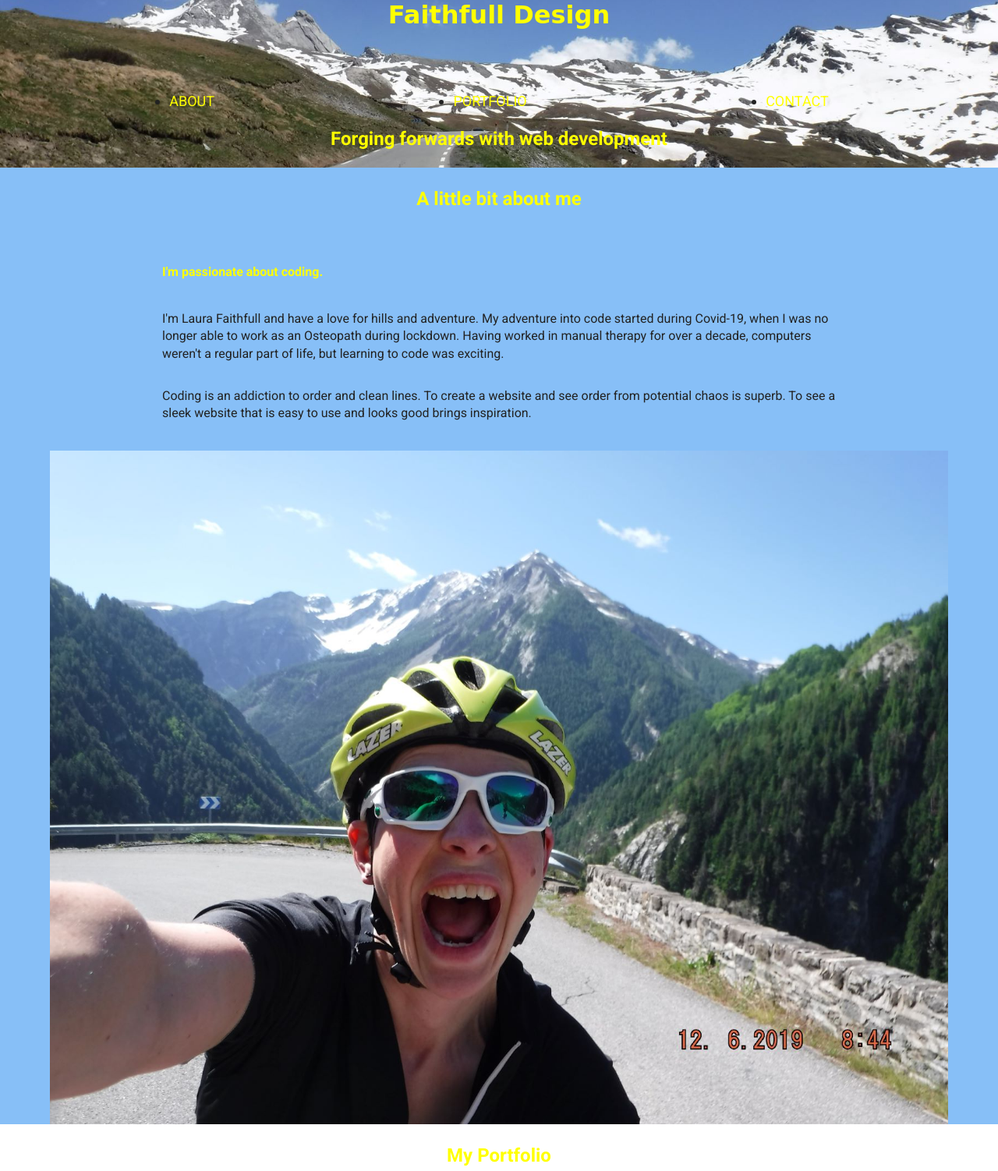
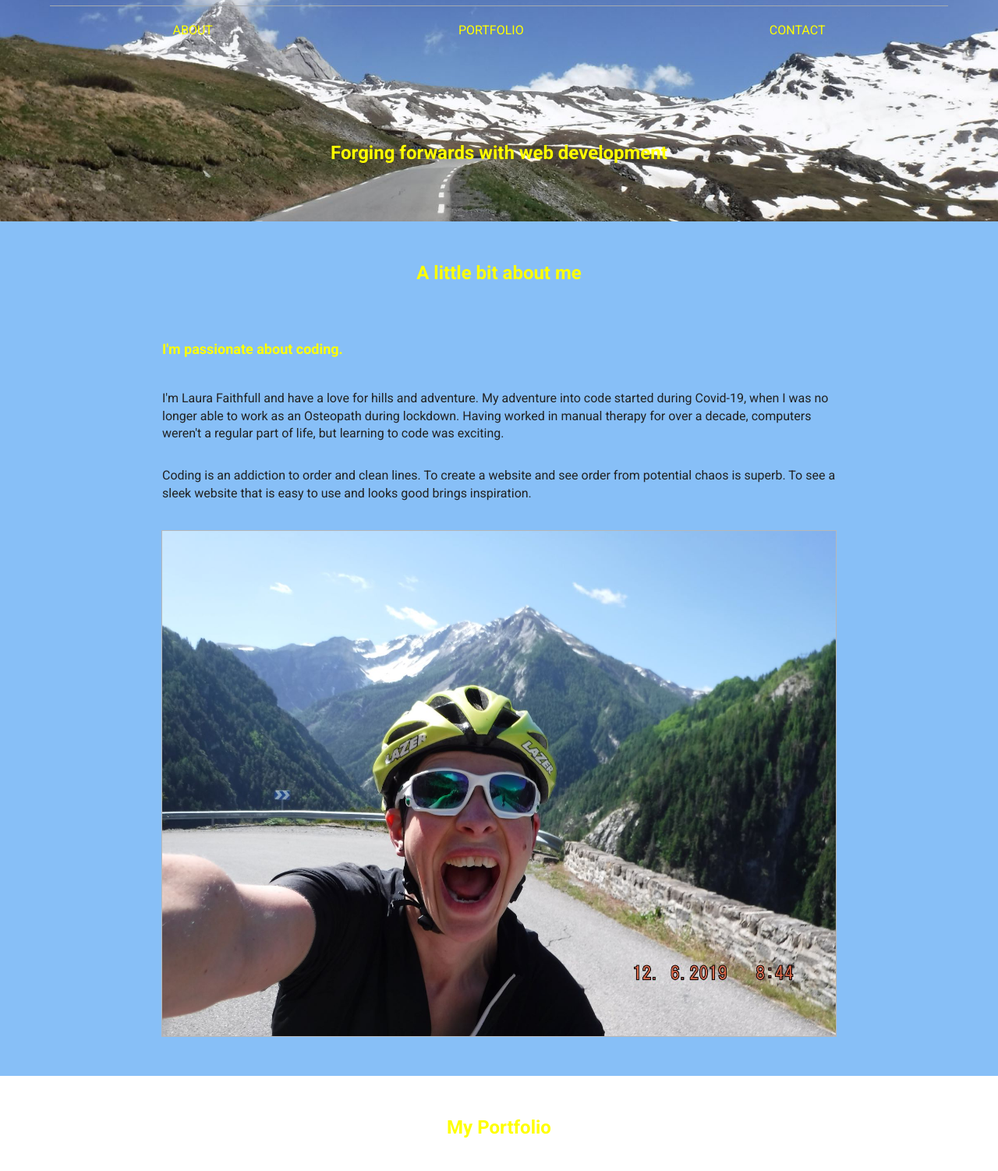
Before and after one commit to l-faithfull/faithfull-design, a website built with Parcel: page index.html in a window 1280 px wide. Shown: the part 78-1580 px from the top of the page at 78% size. Built offline with nearby package versions, Linux system fonts and the light colour scheme; a web font is replaced by a local one.

Commit message:
Header, About & Projects CSS fine-tuned

```diff
--- a/css/main.css
+++ b/css/main.css
@@ -112,6 +112,11 @@ h4 {
 
 h3 {
   font-size: 1.5em;
+  margin-top: 50px;
+}
+
+h4 {
+  font-size: 1.125em;
 }
 
 a {
@@ -119,16 +124,17 @@ a {
   text-decoration: none;
 }
 
-.content-wrapper {
-  width: 90%;
-  display: flex;
-  justify-content: center;
-  align-items: center;
-  flex-flow: column wrap;
+ul {
+  margin: 0;
+  padding: 0;
+}
+
+li {
+  list-style-type: none;
 }
 
 img {
-width: 100%;
+  width: 100%;
 }
 
 address {
@@ -145,6 +151,27 @@ header,
   flex-flow: row wrap;
 }
 
+.content-wrapper {
+  width: 90%;
+  display: flex;
+  justify-content: center;
+  align-items: center;
+  flex-flow: column wrap;
+}
+
+.description-content,
+.image-content {
+  display: flex;
+  justify-content: center;
+  align-items: center;
+  flex-flow: column wrap;
+}
+
+.image-content {
+  width: 75%;
+  border: 1px solid #b7b7b7;
+}
+
 
 /*========================================
  HEADER - MOBILE
@@ -153,6 +180,7 @@ header {
   background: url('../img/dream.jpg');
   background-position: center;
   background-size: cover;
+  min-height: 350px;
 }
 
 header .content-wrapper {
@@ -164,12 +192,20 @@ header h1 {
   font-size: 2em;
   font-weight: bold;
   margin: 0;
-  padding: 75px 25px;
+  padding: 30px 25px 0px 25px;
+}
+
+.header-divider {
+  width: 100%;
+  height: 1px;
+  margin: 10px 0;
+  background-color: #a3aab1;
 }
 
 header h2 {
   font-size: 1.5em;
   text-align: center;
+  padding: 100px 0 50px 0;
 }
 
 /*------ nav bar -------- */
@@ -192,8 +228,8 @@ nav ul {
 }
 
 nav ul li {
-  font-size: 1.125em;
   text-transform: uppercase;
+  margin: 10px 15px;
 }
 
 nav ul li a {
@@ -217,30 +253,23 @@ nav ul li a {
   padding: 20px 0;
 }
 
-#about .description-content,
 #about .image-content {
+  margin-bottom: 50px;
+}
+
+/*========================================
+ PORTFOLIO - MOBILE
+==========================================*/
+#portfolio .project {
   display: flex;
   justify-content: center;
   align-items: center;
   flex-flow: column wrap;
+  margin: 50px 0;
+  width: 75%;
 }
 
-
-/*========================================
- PORTFOLIO - MOBILE
-==========================================*/
-#portfolio .project .description-content,
-#portfolio .project .image-content {
-  width: 49%;
-  display: flex;
-  justify-content: center;
-  align-items: center;
-  flex-flow: row nowrap;
-}
-
-#portfolio .project .image-content {
-  border: 1px solid #b7b7b7;
-}
+/* figure out how to make image-content bigger */
 
 #portfolio a {
   font-weight: bold;
@@ -255,11 +284,15 @@ nav ul li a {
 }
 
 #contact article {
-  width: 33%;
   display: flex;
   justify-content: center;
   align-items: center;
-  flex-flow: row nowrap;
+  flex-flow: column wrap;
+  margin-bottom: 50px;
+}
+
+#contact p {
+  margin: 50px 0;
 }
 
 /* ==========================================================================
--- a/index.html
+++ b/index.html
@@ -35,7 +35,9 @@
             <header>
                 <div class="content-wrapper">
                     <h1>Faithfull Design</h1>
-                    <!-- <div class="header-divider"></div> -->
+
+                    <div class="header-divider"></div>
+
                     <nav>
                         <ul>
                             <li>
@@ -80,6 +82,7 @@
                     <div class="image-content">
                         <a href="http://communityosteopaths.co.uk" target="_blank"><img src="img/comm-ost.png" alt="Community Osteopaths Website"/></a>
                     </div>
+
                     <div class="description-content">
                         <p><a href="http://communityosteopaths.co.uk" target="_blank">Community Osteopaths Website</a><br>
                         HTML5 &amp; CSS Website</p>
```
